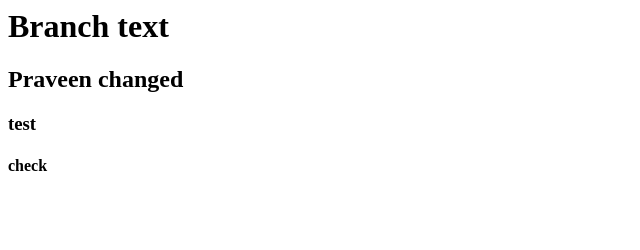
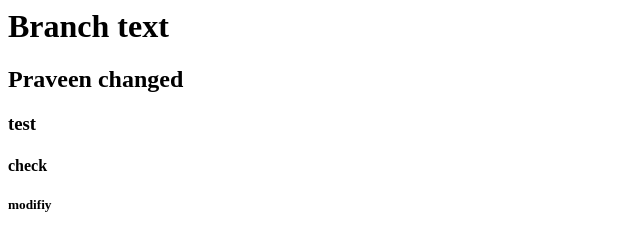
Before and after one commit to praveen-yalla/test, a plain HTML site: page index.html in a window 1280 px wide. Shown: the full height of the page, 0-640 px from the left. Drawn offline with Linux system fonts and the light colour scheme.

Commit message:
Update index.html

```diff
--- a/index.html
+++ b/index.html
@@ -2,3 +2,4 @@
 <h2>Praveen changed </h2>
 <h3>test</h3>
 <h4>check</h4>
+<h5>modifiy</h5>
```
